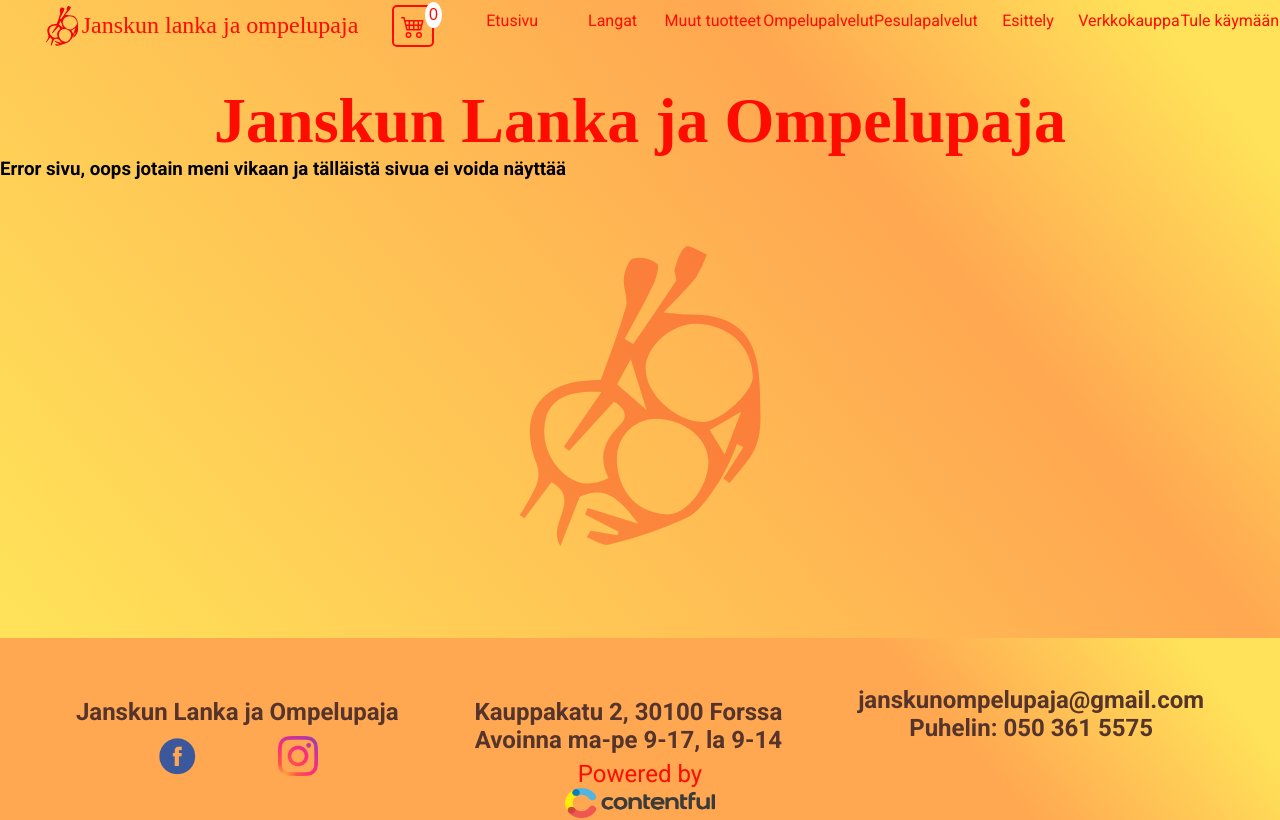
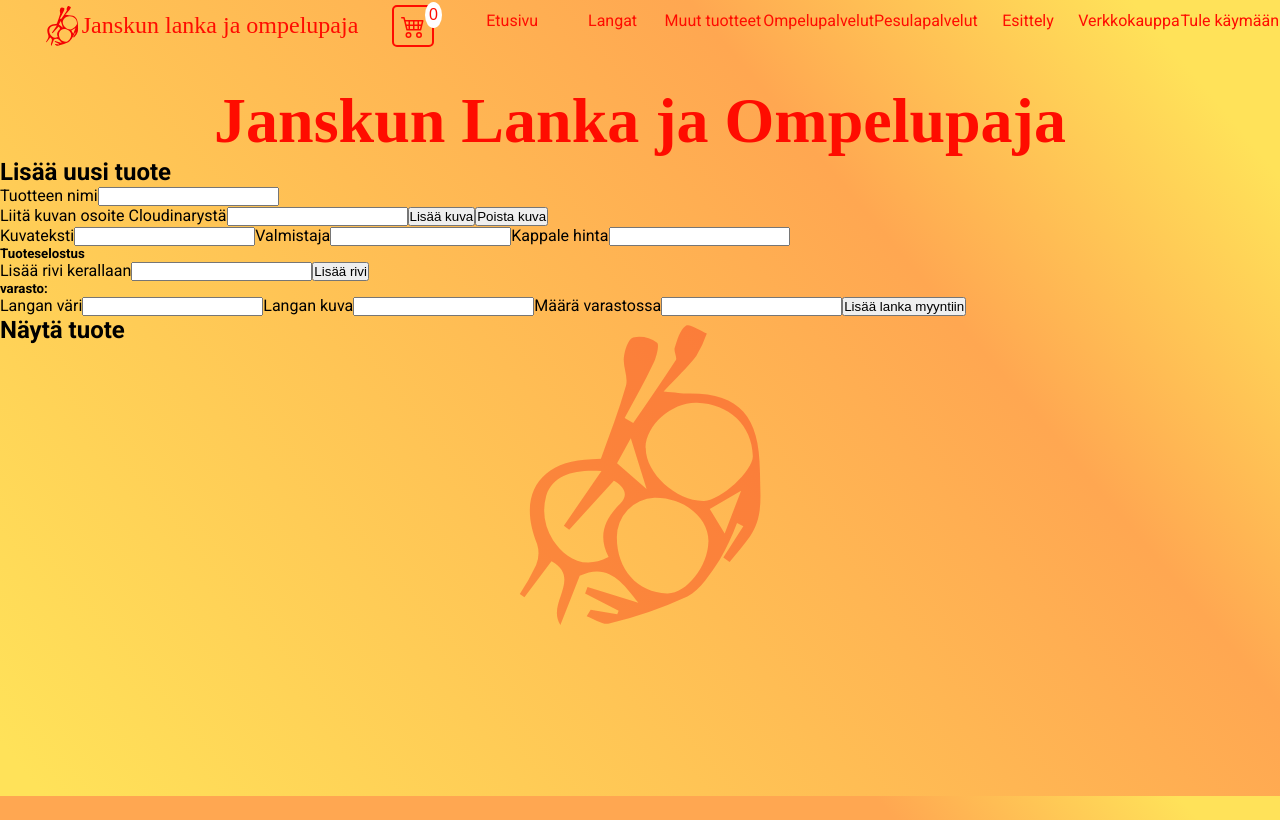
Before and after one commit to LinkinWD/janskunkoodi, a Next.js app: page /admin/new in a window 1280 px wide. Before the commit this address had no page. Shown: the top 820 px of the page. Built offline with nearby package versions, Linux system fonts and the light colour scheme; a web font is replaced by a local one.

Commit message:
lisää tuote logiikka tehty client side

```diff
--- a/package.json
+++ b/package.json
@@ -12,6 +12,7 @@
     "@stripe/stripe-js": "^1.22.0",
     "axios": "^0.25.0",
     "contentful": "^9.1.5",
+    "cookie": "^0.4.2",
     "mongoose": "^6.2.0",
     "next": "12.0.7",
     "react": "17.0.2",
--- /dev/null
+++ b/pages/admin/new.jsx
@@ -0,0 +1,94 @@
+import { useState } from "react";
+import axios from "axios";
+import {useRouter} from 'next/router'
+import Image from "next/image";
+
+import React from 'react'
+
+export default function uusituote() {
+    const [img, setImg] =useState(null)
+    const [title, setTitle] =useState(null)
+    const [malf, setMalf] =useState(null)
+    const [price, setPrice] =useState(null)
+    const [explanation, setExplanation] =useState(null)
+    const [currentLine, setCurrentLine] = useState(null)
+    const [desc, setDesc] =useState([])
+    const [supply, setSupply] =useState([])
+    const [lataaKuva, setLataaKuva] = useState(false)
+    const [supplyColor, setSupplyColor] = useState(null)
+    const [supplyStock, setSupplyStock] = useState(null)
+    const [supplyImg, setSupplyImg] = useState(null)
+
+    const poistaKuva =() => {
+        setLataaKuva(false)
+        setImg('')
+    }
+    const lisaaRivi = () => {
+        setDesc([...desc, currentLine])
+        setCurrentLine('')
+    }
+    const lisaaLanka = () => {
+        setSupply([...supply, {color: supplyColor,img: supplyImg, stock: supplyStock}])
+    }
+
+  return (
+    <div>
+        <h2>Lisää uusi tuote</h2>
+        <div>
+
+            <label htmlFor="">Tuotteen nimi</label>
+            <input type="text" onChange={(e)=> setTitle(e.target.value)} />
+            <div>
+            <label htmlFor="">Liitä kuvan osoite Cloudinarystä</label>
+
+            <input type="text" on onChange={(e)=>setImg(e.target.value)} value={img}  />
+            <button onClick={()=> setLataaKuva(true)}>Lisää kuva </button>
+            <button onClick={poistaKuva}>Poista kuva</button>
+            </div>
+            <label htmlFor="">Kuvateksti</label>
+            <input type="text" onChange={(e) => setExplanation(e.target.value)} />
+            <label htmlFor="">Valmistaja</label>
+            <input type="text" onChange={(e) => setMalf(e.target.value)}/>
+
+            <label htmlFor="">Kappale hinta</label>
+            <input type="number" onChange={(e) => setPrice(e.target.value)} />
+            <div>
+        <h5>Tuoteselostus</h5>
+            <label htmlFor="">Lisää rivi kerallaan</label>
+            <input type="Tuoteselostus" onChange={(e) => setCurrentLine(e.target.value)} value={currentLine} />
+            <button onClick={lisaaRivi}>Lisää rivi</button>
+            </div>
+            <div>
+                <h5>varasto:</h5>
+            <label htmlFor="">Langan väri</label>
+            <input type="text" onChange={(e) => setSupplyColor(e.target.value)} />
+            <label htmlFor="">Langan kuva</label>
+            <input type="text" onChange={(e) => setSupplyImg(e.target.value)}/>
+            <label htmlFor="">Määrä varastossa</label>
+            <input type="number" onChange={(e) => setSupplyStock(e.target.value)} />
+            <button onClick={lisaaLanka}>Lisää lanka myyntiin</button>
+            </div>
+        </div>
+        <section>
+            <h2>Näytä tuote</h2>
+            <h3>{title}</h3>
+            {lataaKuva && <Image src={img} height={200} width={200} alt='tuotteen kuva'/>}
+            <p>{explanation}</p>
+            <p>{malf}</p>
+            {price && <p>Hinta: {price}€</p>}
+            {desc.length > 0 ? <p>Tuoteselostus</p> : ''}
+            {desc.map((line, index) => {
+                return <p key={index}>{line}</p>
+            })}
+            {supply.length > 0 ? <p>Myytävissä olevat langat</p> : ''}
+            {supply.map((tuote,index) => {
+                return <div key={index}>
+                    <p>{tuote.color}</p>
+                    {<Image src={tuote.img} height={80} width={80} alt='langan kuva'/>}
+                    <p>Määrä varastossa: {tuote.stock}</p>
+                </div>
+            })}
+        </section>
+    </div>
+  )
+}
--- /dev/null
+++ b/pages/api/login.js
@@ -0,0 +1,21 @@
+import cookie from 'cookie';
+
+const handler = (req, res) => {
+	if (req.method === 'POST') {
+		const { username, password } = req.body;
+		if (username === process.env.KAYTTAJA && password === process.env.SALASANA) {
+			res.setHeader(
+				'Set-Cookie',
+				cookie.serialize('token', process.env.TOKEN, {
+					maxAge: 60 * 60 * 3,
+					sameSite: 'strict',
+					path: '/'
+				})
+			);
+			res.status(200).json('Onnistu');
+		} else {
+			res.status(400).json('Väärin');
+		}
+	}
+};
+export default handler;
```
Also changed, not shown: pages/admin/index.jsx (renamed from pages/admin/index.js, +18 -3 lines), pages/verkkokauppa/index.js (+39 -2 lines), 1 other file (tests, documents, lock files or other folders).
